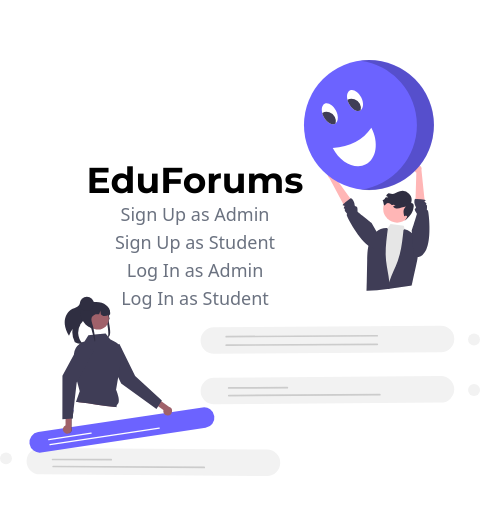
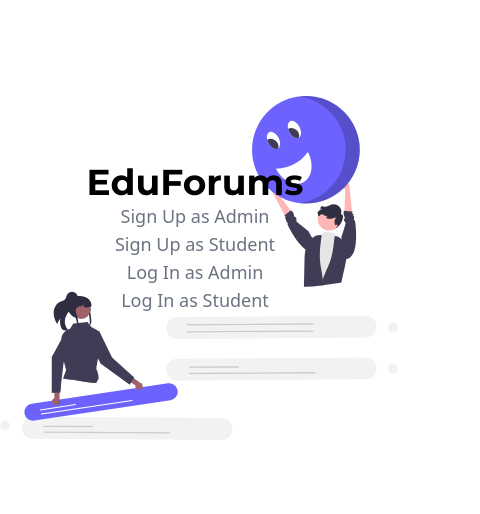
Before and after one commit to JoelWillams2021/EduForums-3.0, a React (Vite) app: page / in a window 390 px wide. Shown: the part 184-698 px from the top of the page, 480 px wide, since content can reach past the window. Built offline with nearby package versions, Linux system fonts and the light colour scheme; no server answers; the HTML template or start-up script is replaced by a standard one.

Commit message:
Fixed the percent

```diff
--- a/src/Landing.tsx
+++ b/src/Landing.tsx
@@ -13,9 +13,9 @@ const Landing: React.FC = () => {
         <img
           src={mySvg}
           alt="discussion illustration"
-          className="mb-[-60px] max-w-[123%] sm:mb-0 sm:max-w-full"
+          className="mb-[-60px] max-w-[102%] sm:mb-0 sm:max-w-full"
         />
-        <div className="absolute inset-0 flex flex-col justify-center items-center mb-1">
+        <div className="absolute inset-0 flex flex-col justify-center items-center">
           <h1 className="text-4xl montserrat-bold">EduForums</h1>
 
             <p className="text-lg cursor-pointer text-gray-500" onClick={() => navigate("/admin-signup")}>
```
